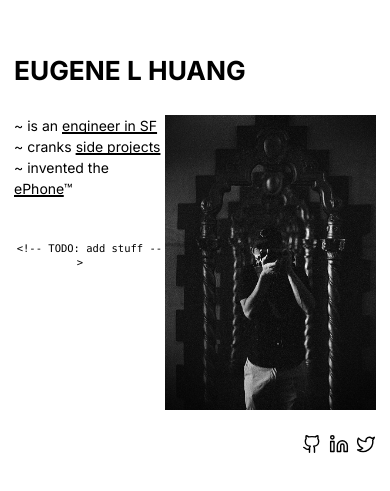
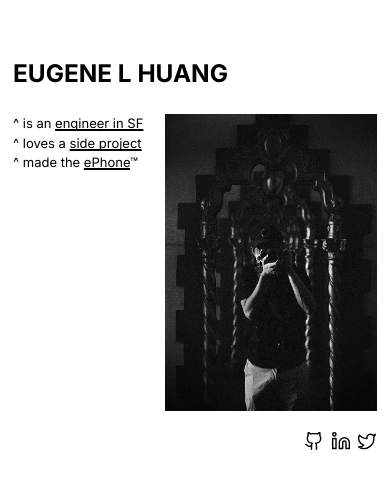
Before and after one commit to elh/elh.github.io, a React (Create React App) app: page / in a window 390 px wide. Shown: the part 157-648 px from the top of the page. Built offline with nearby package versions, Linux system fonts and the light colour scheme.

Commit message:
nit: tweak for mobile

```diff
--- a/src/App.js
+++ b/src/App.js
@@ -82,10 +82,10 @@ function Home({ iframed }) {
       <div className="flex">
         <div className="w-5/12">
           <ul>
-            <li>~ is an <a href={`https://goforward.com/technology`} target={iframed ? "_blank": ""} rel="noreferrer" className="link decoration-2">engineer in SF</a></li>
-            <li>~ cranks <a href={process.env.PUBLIC_URL+`#/projects`} rel="noreferrer" className="link decoration-2">side projects</a></li>
-            <li>~ invented the <a href={"https://elh.github.io/ePhone?url=https://elh.github.io/&id=" + ePhoneID} rel="noreferrer" className="link decoration-2">ePhone</a>™</li>
-            <div className="mt-12 text-xs text-center font-mono">{'<!-- TODO: add stuff -->'}&nbsp;&nbsp;&nbsp;</div>
+            <li>^ is an <a href={`https://goforward.com/technology`} target={iframed ? "_blank": ""} rel="noreferrer" className="link decoration-2">engineer in SF</a></li>
+            <li>^ loves a <a href={process.env.PUBLIC_URL+`#/projects`} rel="noreferrer" className="link decoration-2">side project</a></li>
+            <li>^ made the <a href={"https://elh.github.io/ePhone?url=https://elh.github.io/&id=" + ePhoneID} rel="noreferrer" className="link decoration-2">ePhone</a>™</li>
+            {/* <div className="mt-12 text-xs text-center font-mono">{'<!-- TODO: write -->'}</div> */}
           </ul>
         </div>
         <div className="w-7/12">
@@ -117,10 +117,10 @@ function App() {
     <HashRouter>
       <div className="flex flex-wrap h-screen">
         <div className="flex flex-wrap justify-center m-auto">
-          <div className="max-w-[44rem] mx-4 mb-6">
+          <div className="max-w-[50rem] mx-4 mb-6">
             {/* <img className="invert-0 dark:invert pixelated" alt="" src={coverImg} /> */}
             <header className="flex flex-wrap justify-between items-center mt-6 mb-8">
-              <a href={process.env.PUBLIC_URL} className="text-3xl font-bold">{"Eugene L Huang".toUpperCase()}</a>
+              <a href={process.env.PUBLIC_URL} className="text-3xl font-bold uppercase">Eugene L Huang</a>
             </header>
             <Routes>
               <Route path="/" element={<Home iframed={iframed} />} />
--- a/src/index.css
+++ b/src/index.css
@@ -18,7 +18,7 @@ html {
 
 @media screen and (max-width: 640px) {
     html {
-        font-size: 14px;
+        font-size: 13px;
     }
 }
 
```
